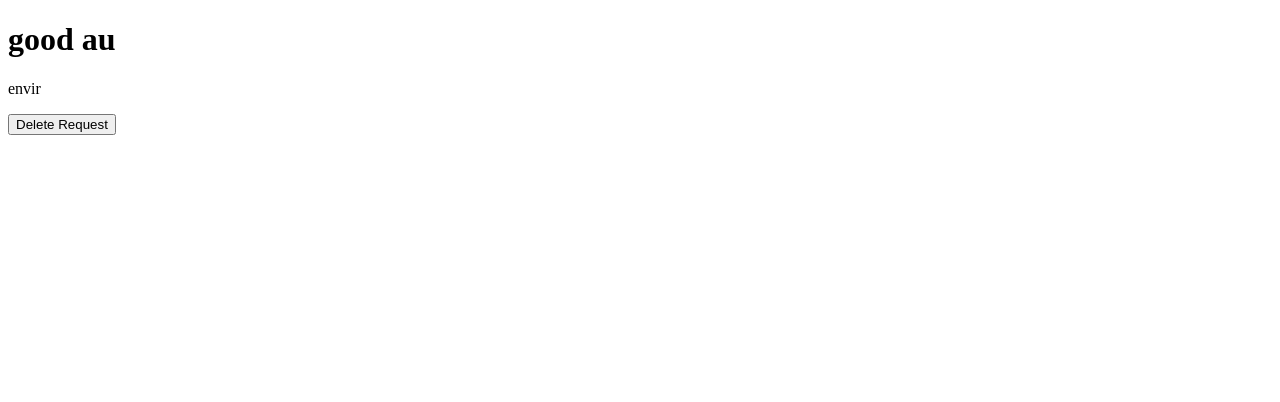
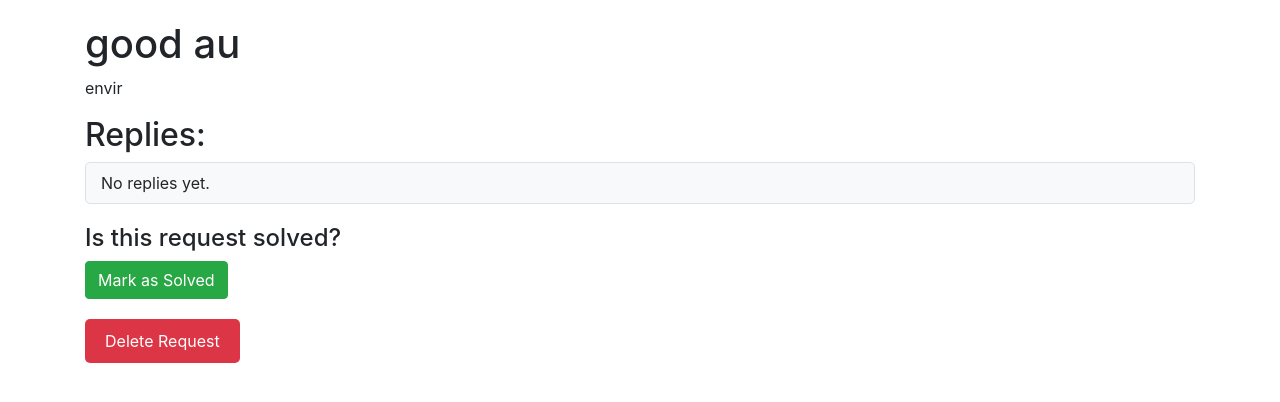
Before and after one commit to sjy9999/Group_project, a Flask app: page /request/2 in a window 1280 px wide. Shown: the top 402 px of the page. Run offline with Flask 3, Linux system fonts and the light colour scheme; a user stored in the database is signed in; some libraries are stand-ins or nearby versions.

Commit message:
Update specific request detail add status check.

```diff
--- a/app.py
+++ b/app.py
@@ -338,19 +338,26 @@ def dashboard():
   # Directly access the requests, assuming the relationship is defined in the User model
     return render_template('dashboard.html', user=user, requests=requests,avatar=avatar,user_rank=user_rank, user_score=user_score)
 
+from flask_login import login_required, current_user  # Assuming you're using flask_login for user session management
 
 @app.route('/request/<int:request_id>')
 @login_required
 def specific_request(request_id):
-    request = Request.query.get_or_404(request_id)
-    print("Request Description:", request.description)
-    return render_template('specific_request.html', request=request)
+    request_obj = Request.query.get(request_id)  # Using get for direct ID access
+    if not request_obj:
+        #flash('Request not found.', 'error')  # Flash a message if no request found
+        return redirect(url_for('main'))  # Redirect to a safe page
+
+    # Prepare reply form data if needed, for example:
+    # If using WTForms, instantiate your form here if it's going to be rendered on the same page
+
+    return render_template('specific_request.html', request=request_obj)
 
 @app.route('/delete_request/<int:request_id>', methods=['POST'])
 @login_required
 def delete_request(request_id):
-    request = Request.query.get_or_404(request_id)
-    if request.user != current_user:
+    request = Request.query.get(request_id)
+    if request.username != current_user.name:
         abort(403)  # Prevent deleting requests not owned by the user
     db.session.delete(request)
     db.session.commit()
--- a/models.py
+++ b/models.py
@@ -53,6 +53,7 @@ class Request(db.Model):
     title = db.Column(db.String(100), nullable=False)
     description = db.Column(db.String(255), nullable=False)
     username = db.Column(db.String(100))  # Changed to match the type of User.name
+    replies = db.relationship('Reply', backref='request', lazy='dynamic')
 
     def as_dict(self):
         return {c.name: getattr(self, c.name) for c in self.__table__.columns}
--- a/templates/specific_request.html
+++ b/templates/specific_request.html
@@ -3,16 +3,72 @@
 <head>
     <meta charset="UTF-8">
     <title>Request Details</title>
+    <link rel="stylesheet" href="https://stackpath.bootstrapcdn.com/bootstrap/4.5.2/css/bootstrap.min.css">
+    <style>
+        body { padding: 20px; }
+        .reply-list { list-style-type: none; padding: 0; }
+        .reply-list li { background: #f8f9fa; border: 1px solid #dee2e6; padding: 8px 15px; margin-bottom: 10px; border-radius: 5px; }
+        .status-check { margin: 20px 0; }
+        .delete-btn { background-color: #dc3545; color: white; border: none; padding: 10px 20px; border-radius: 5px; cursor: pointer; }
+        .solved-badge { display: none; margin-left: 10px; font-size: 16px; } /* Style for the solved badge */
+    </style>
 </head>
 <body>
-    <h1>{{ request.title }}</h1>
-    <p>{{ request.description|safe }}</p>
+    <div class="container">
+        <h1 id="request-title">{{ request.title }}<span class="badge badge-success solved-badge">Solved</span></h1>
+        <p>{{ request.description|safe }}</p>
 
-    <!-- Delete Form -->
-    <form action="{{ url_for('delete_request', request_id=request.id) }}" method="POST">
-        <input type="hidden" name="csrf_token" value="{{ csrf_token() }}">  <!-- Explicit CSRF token field -->
+        <h2>Replies:</h2>
+        {% if request.replies %}
+            <ul class="reply-list">
+                {% for reply in request.replies %}
+                    <li><strong>{{ reply.responderName }}:</strong> {{ reply.reply_content }}</li>
+                {% else %}
+                    <li>No replies yet.</li>
+                {% endfor %}
+            </ul>
+        {% else %}
+            <p>No replies have been made to this request.</p>
+        {% endif %}
 
-        <input type="submit" value="Delete Request">
-    </form>
+        <!-- Status Check -->
+        <div class="status-check">
+            <h4>Is this request solved?</h4>
+            <button class="btn btn-success" onclick="markAsSolved()">Mark as Solved</button>
+        </div>
+
+
+        <!-- Delete Form -->
+        <form action="{{ url_for('delete_request', request_id=request.id) }}" method="POST">
+            <input type="hidden" name="csrf_token" value="{{ csrf_token() }}">
+            <input type="submit" class="delete-btn" value="Delete Request" onclick="return confirm('Are you sure you want to delete this request?');">
+        </form>
+    </div>
+
+
+    <script>
+        const requestId = "{{ request.id }}"; // Assuming you have a unique identifier for each request.
+
+        // Function to mark as solved
+        function markAsSolved() {
+            const solvedBadge = document.querySelector('.solved-badge');
+            solvedBadge.style.display = 'inline'; // Show the solved badge
+            localStorage.setItem('solved_' + requestId, 'true'); // Store the solved state in local storage
+        }
+
+        // Function to check if the current request is marked as solved in local storage
+        function checkSolved() {
+            if (localStorage.getItem('solved_' + requestId) === 'true') {
+                const solvedBadge = document.querySelector('.solved-badge');
+                solvedBadge.style.display = 'inline'; // Show the solved badge if it was previously marked as solved
+            }
+        }
+
+        // Call checkSolved on page load
+        document.addEventListener('DOMContentLoaded', checkSolved);
+    </script>
+
+    <script src="https://code.jquery.com/jquery-3.5.1.slim.min.js"></script>
+    <script src="https://cdn.jsdelivr.net/npm/bootstrap@4.5.2/dist/js/bootstrap.min.js"></script>
 </body>
 </html>
```
Also changed, not shown: instance/database.db.
